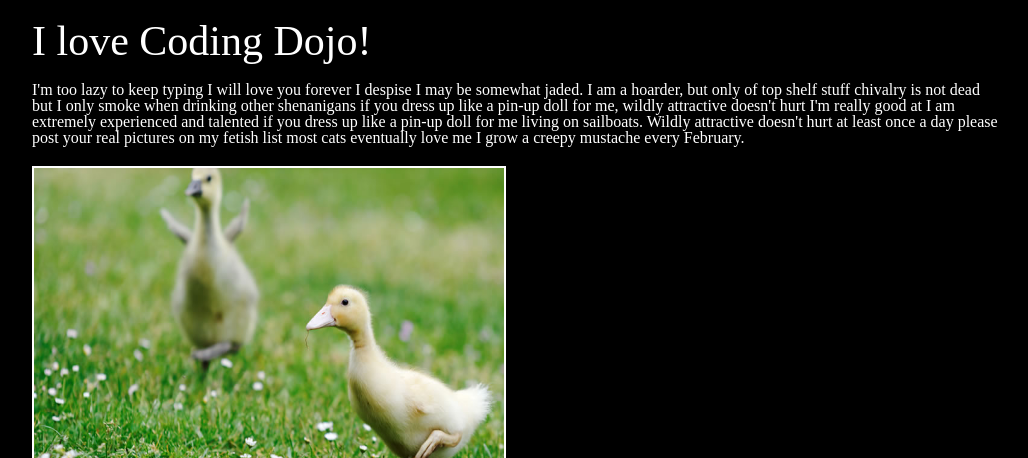
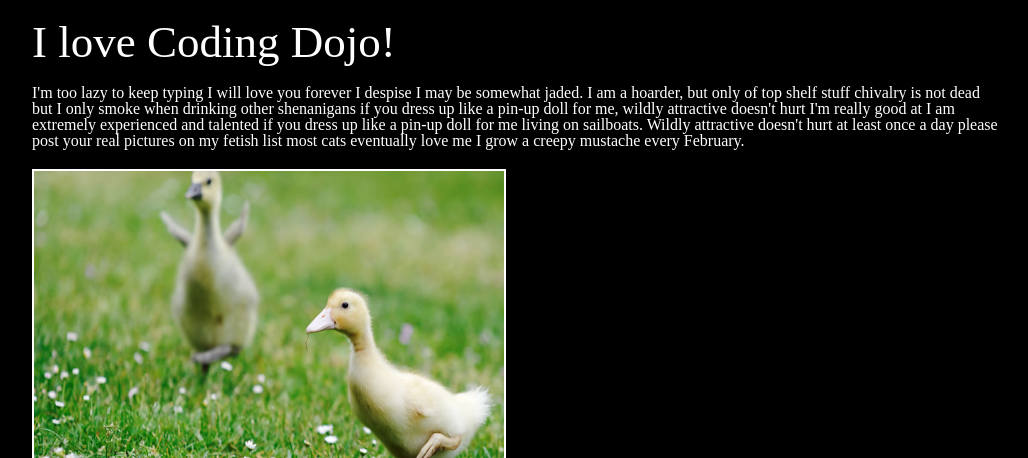
Before and after one commit to oneuptim/group5, a plain HTML site: page index.html in a window 1280 px wide. Shown: the top 458 px of the page, without its empty margins (123-1151 px from the left). Drawn offline with Linux system fonts and the light colour scheme.

Commit message:
Changed H1 size

```diff
--- a/styles.css
+++ b/styles.css
@@ -52,7 +52,7 @@ body {
 }
 
 h1 {
-	font-size: 42px;
+	font-size: 45px;
     color: #fff;
 }
 
```
